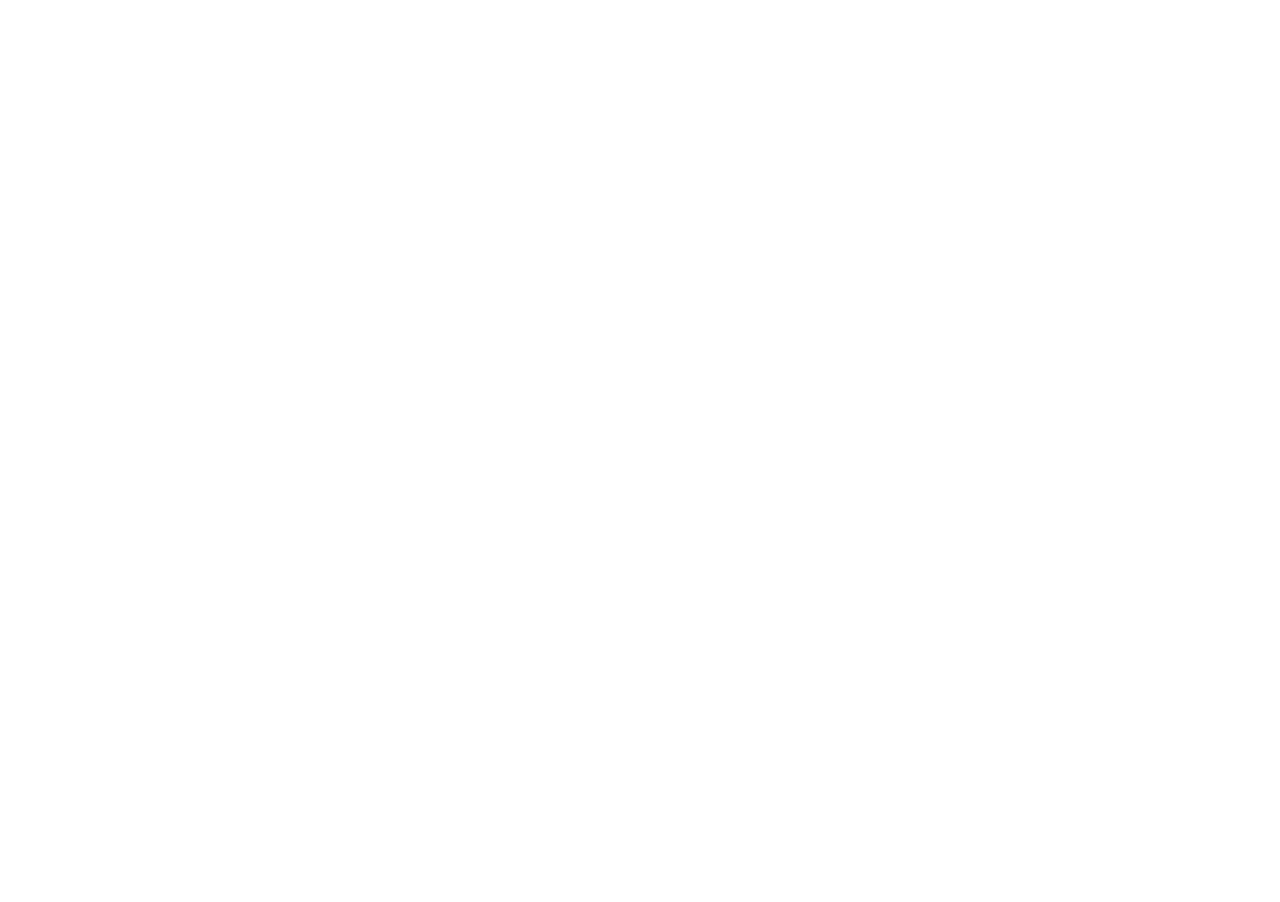
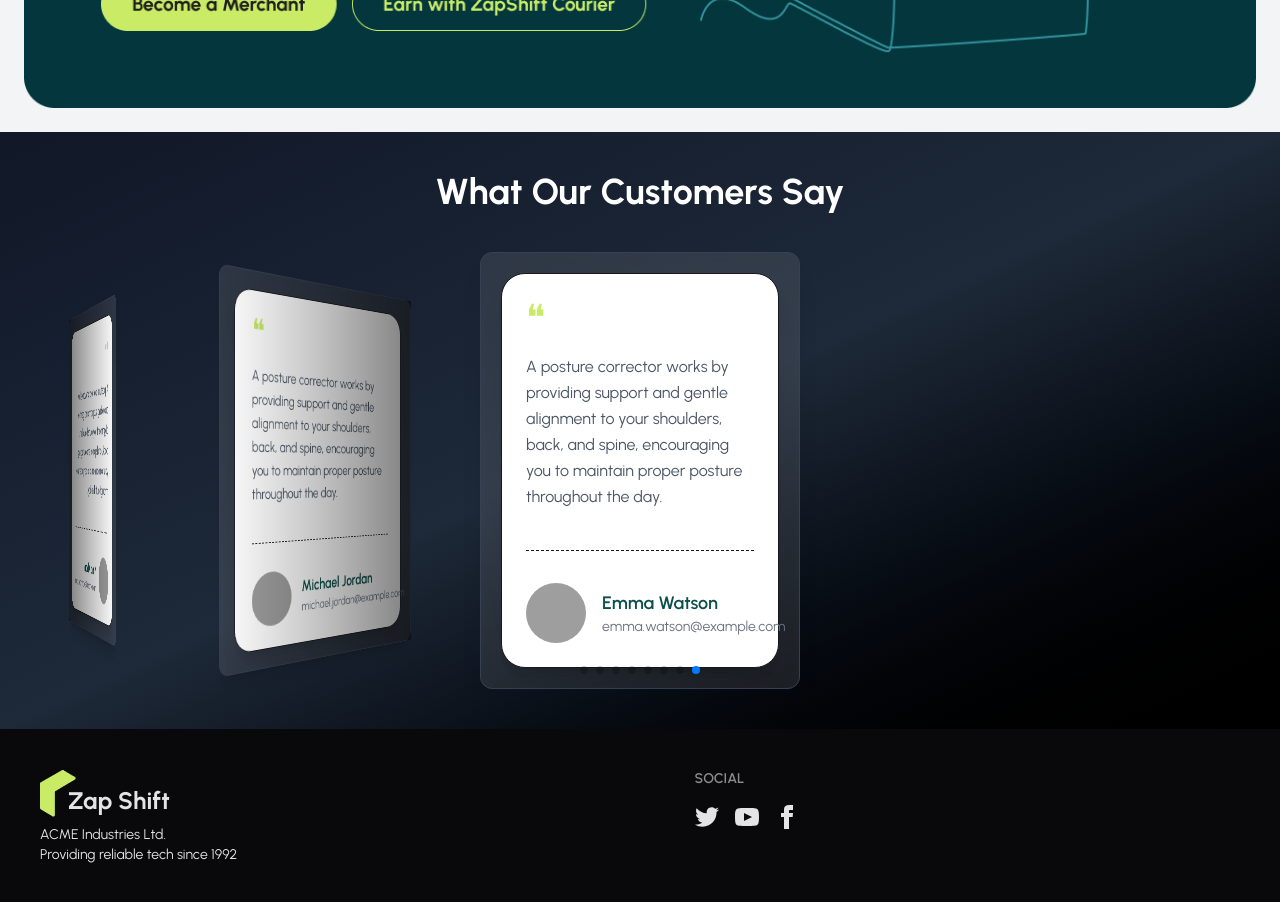
Before and after one commit to Sudipto-Sen-Gupto/Delivery-project-client, a React (Vite) app: page / in a window 1280 px wide. Shown: the part 3520-4422 px from the top of the page. Before the commit the page ends 2532 px from the top, so only its background shows below. Built offline with nearby package versions, Linux system fonts and the light colour scheme; grey boxes are pictures that could not be loaded.

Commit message:
new data load with swipper

```diff
--- /dev/null
+++ b/public/reviews.json
@@ -0,0 +1,98 @@
+[
+  {
+    "id": "5f47ac10b4f1c03e8c123456",
+    "user_email": "john.doe@example.com",
+    "userName": "John Doe",
+    "delivery_email": "delivery1@example.com",
+    "ratings": 4.5,
+    "review": "Smooth delivery and polite staff.",
+    "parcel_id": "5f47ac10b4f1c03e8c654321",
+    "pick_up_email": "pickup1@example.com",
+    "user_photoURL": "https://randomuser.me/api/portraits/men/10.jpg",
+    "date": "2024-05-08T14:30:00.000Z"
+  },
+  {
+    "id": "5f47ac10b4f1c03e8c234567",
+    "user_email": "jane.smith@example.com",
+    "userName": "Jane Smith",
+    "delivery_email": "delivery2@example.com",
+    "ratings": 3.8,
+    "review": "Took a bit longer than expected, but okay overall.",
+    "parcel_id": "5f47ac10b4f1c03e8c765432",
+    "pick_up_email": "pickup2@example.com",
+    "user_photoURL": "https://randomuser.me/api/portraits/women/25.jpg",
+    "date": "2024-06-10T10:15:00.000Z"
+  },
+  {
+    "id": "5f47ac10b4f1c03e8c345678",
+    "user_email": "alex.brown@example.com",
+    "userName": "Alex Brown",
+    "delivery_email": "delivery3@example.com",
+    "ratings": 5.0,
+    "review": "Excellent service! Fast and secure.",
+    "parcel_id": "5f47ac10b4f1c03e8c876543",
+    "pick_up_email": "pickup3@example.com",
+    "user_photoURL": "https://randomuser.me/api/portraits/men/34.jpg",
+    "date": "2024-07-01T08:50:00.000Z"
+  },
+  {
+    "id": "5f47ac10b4f1c03e8c456789",
+    "user_email": "lisa.white@example.com",
+    "userName": "Lisa White",
+    "delivery_email": "delivery4@example.com",
+    "ratings": 4.2,
+    "review": "Very responsive and professional.",
+    "parcel_id": "5f47ac10b4f1c03e8c987654",
+    "pick_up_email": "pickup4@example.com",
+    "user_photoURL": "https://randomuser.me/api/portraits/women/12.jpg",
+    "date": "2024-07-15T09:10:00.000Z"
+  },
+  {
+    "id": "5f47ac10b4f1c03e8c567890",
+    "user_email": "david.lee@example.com",
+    "userName": "David Lee",
+    "delivery_email": "delivery5@example.com",
+    "ratings": 2.9,
+    "review": "Late delivery and no updates. Disappointed.",
+    "parcel_id": "5f47ac10b4f1c03e8c098765",
+    "pick_up_email": "pickup5@example.com",
+    "user_photoURL": "https://randomuser.me/api/portraits/men/19.jpg",
+    "date": "2024-08-02T16:45:00.000Z"
+  },
+  {
+    "id": "5f47ac10b4f1c03e8c678901",
+    "user_email": "nina.khan@example.com",
+    "userName": "Nina Khan",
+    "delivery_email": "delivery6@example.com",
+    "ratings": 4.9,
+    "review": "Superb experience! Highly recommended.",
+    "parcel_id": "5f47ac10b4f1c03e8c109876",
+    "pick_up_email": "pickup6@example.com",
+    "user_photoURL": "https://randomuser.me/api/portraits/women/8.jpg",
+    "date": "2024-08-10T12:00:00.000Z"
+  },
+  {
+    "id": "5f47ac10b4f1c03e8c789012",
+    "user_email": "michael.jordan@example.com",
+    "userName": "Michael Jordan",
+    "delivery_email": "delivery7@example.com",
+    "ratings": 3.3,
+    "review": "Decent service but packaging could be better.",
+    "parcel_id": "5f47ac10b4f1c03e8c210987",
+    "pick_up_email": "pickup7@example.com",
+    "user_photoURL": "https://randomuser.me/api/portraits/men/22.jpg",
+    "date": "2024-08-14T18:20:00.000Z"
+  },
+  {
+    "id": "5f47ac10b4f1c03e8c890123",
+    "user_email": "emma.watson@example.com",
+    "userName": "Emma Watson",
+    "delivery_email": "delivery8@example.com",
+    "ratings": 4.7,
+    "review": "Fast, safe, and friendly delivery service.",
+    "parcel_id": "5f47ac10b4f1c03e8c321098",
+    "pick_up_email": "pickup8@example.com",
+    "user_photoURL": "https://randomuser.me/api/portraits/women/5.jpg",
+    "date": "2024-08-20T07:30:00.000Z"
+  }
+]
--- /dev/null
+++ b/src/component/Review/Review.jsx
@@ -0,0 +1,37 @@
+import React from 'react';
+
+const Review = ({singleData}) => {
+    console.log(singleData);
+
+
+    return (
+        <div>
+            <div className="card bg-base-100 shadow-xl p-6 rounded-3xl max-w-md border">
+      {/* Quote Icon */}
+      <div className="text-primary text-4xl mb-4">❝</div>
+
+      {/* Description */}
+      <p className="text-gray-600 leading-relaxed mb-6">
+        A posture corrector works by providing support and gentle alignment to
+        your shoulders, back, and spine, encouraging you to maintain proper
+        posture throughout the day.
+      </p>
+
+      {/* Divider */}
+      <div className="border-t border-dashed my-4"></div>
+
+      {/* Profile */}
+      <div className="flex items-center gap-4 mt-4">
+      <img src={singleData.user_photoURL}className='rounded-full h-[60px] w-[60px]' alt="" />
+
+        <div>
+          <h3 className="font-semibold text-lg text-teal-900">{singleData.userName}</h3>
+          <p className="text-gray-500 text-sm">{singleData.user_email}</p>
+        </div>
+      </div>
+    </div>
+        </div>
+    );
+};
+
+export default Review;
--- a/src/component/brands/Brands.jsx
+++ b/src/component/brands/Brands.jsx
@@ -12,6 +12,8 @@
 const Brands = () => {
     const logo=[amazon,casio,moonstar,randstad,star,starPeople];
     return (
+        <>
+        <h1 className='text-3xl font-bold text-center my-5'>We helped thousands of sales teams.</h1>
         <Swiper slidesPerView={4}
         centeredSlides={true}
         spaceBetween={30}
@@ -36,7 +38,7 @@
         <SwiperSlide><img src={star} alt="" /></SwiperSlide>
         <SwiperSlide><img src={starPeople} alt="" /></SwiperSlide> */}
 
-        </Swiper>
+        </Swiper></>
     );
 };
 
--- /dev/null
+++ b/src/component/prority/Prority.jsx
@@ -0,0 +1,11 @@
+import React from 'react';
+import download from '../../assets/priority.png'
+const Prority = () => {
+    return (
+        <div className='space-y-4 p-6'>
+            <img src={download} alt="" />
+        </div>
+    );
+};
+
+export default Prority;
--- /dev/null
+++ b/src/component/reviews/Reviews.jsx
@@ -0,0 +1,70 @@
+import axios from 'axios';
+import React, { useEffect, useState } from 'react';
+import Review from '../Review/Review';
+import { Swiper, SwiperSlide } from 'swiper/react';
+
+// Swiper styles
+import 'swiper/css';
+import 'swiper/css/effect-coverflow';
+import 'swiper/css/pagination';
+
+import { EffectCoverflow, Pagination, Autoplay } from 'swiper/modules';
+
+const Reviews = () => {
+  const [reviewData, setReviewData] = useState([]);
+
+  useEffect(() => {
+    axios.get('/reviews.json')
+      .then(res => {
+        setReviewData(res.data);
+      });
+  }, []);
+
+  return (
+    <div className="py-10 bg-gradient-to-br from-gray-900 via-gray-800 to-black">
+      <h2 className="text-center text-4xl font-bold text-white mb-10">
+        What Our Customers Say
+      </h2>
+
+      <Swiper
+        effect={'coverflow'}
+        grabCursor={true}
+        centeredSlides={true}
+        slidesPerView={'auto'}
+        spaceBetween={50}
+        loop={true}
+        autoplay={{
+          delay: 2500,
+          disableOnInteraction: false,
+        }}
+        coverflowEffect={{
+          rotate: 45,
+          stretch: 0,
+          depth: 150,
+          modifier: 1.2,
+          slideShadows: true,
+        }}
+        pagination={{
+          clickable: true,
+        }}
+        modules={[EffectCoverflow, Pagination, Autoplay]}
+        className="mySwiper max-w-6xl mx-auto"
+      >
+
+        {reviewData.map((singleData) => (
+          <SwiperSlide
+            key={singleData.id}
+            className="!w-80 !h-auto"
+          >
+            <div className="p-5 bg-white/10 backdrop-blur-md border border-gray-700 rounded-xl shadow-xl hover:scale-105 transition-all duration-300">
+              <Review singleData={singleData}></Review>
+            </div>
+          </SwiperSlide>
+        ))}
+
+      </Swiper>
+    </div>
+  );
+};
+
+export default Reviews;
--- /dev/null
+++ b/src/component/servicedata/Servicedata.jsx
@@ -0,0 +1,33 @@
+import React from 'react';
+import liveTrack from '../../assets/live-tracking.png'
+import safeDelivery from '../../assets/safe-delivery.png'
+const Servicedata = () => {
+    return (
+        <div className='p-4  space-y-5'>
+            <div className='flex justify-center items-center bg-white gap-10 p-4'>
+                <img src={liveTrack} alt="" className='border-r-4 border-dotted px-4' />
+
+                <div>
+                    <h1 className='text-3xl font-bold'>Live Parcel Tracking</h1>
+                    <p>Stay updated in real-time with our live parcel tracking feature. From pick-up to delivery, monitor your shipment's journey and get instant status updates for complete peace of mind.</p>
+                </div>
+            </div>
+            <div className='flex justify-center items-center bg-white gap-10 p-4 '>
+                <img src={safeDelivery} alt="" className='border-r-4 border-dotted px-4' />
+                <div>
+                    <h1 className='text-3xl font-bold'>100% Safe Delivery</h1>
+                    <p>We ensure your parcels are handled with the utmost care and delivered securely to their destination. Our reliable process guarantees safe and damage-free delivery every time.</p>
+                </div>
+            </div>
+            <div className='flex justify-center items-center bg-white gap-10 p-4'>
+                <img src={liveTrack} alt="" className='border-r-4 border-dotted px-4' />
+                <div>
+                    <h1 className='text-3xl font-bold'>24/7 Call Center Support</h1>
+                    <p>Our dedicated support team is available around the clock to assist you with any questions, updates, or delivery concerns—anytime you need us.</p>
+                </div>
+            </div>
+        </div>
+    );
+};
+
+export default Servicedata;
--- a/src/pages/homepage/Homepage.jsx
+++ b/src/pages/homepage/Homepage.jsx
@@ -4,6 +4,9 @@
 import { useLoaderData } from 'react-router';
 import Dynamiccard from '../../component/dynamicCard/Dynamiccard';
 import Brands from '../../component/brands/Brands';
+import Servicedata from '../../component/servicedata/Servicedata';
+import Prority from '../../component/prority/Prority';
+import Reviews from '../../component/reviews/Reviews';
 
 const Homepage = () => {
     const data=useLoaderData();
@@ -25,6 +28,9 @@
            </div>
 
           <Brands></Brands>
+          <Servicedata></Servicedata>
+          <Prority></Prority>
+          <Reviews></Reviews>
         </div>
     );
 };
```
Also changed, not shown: src/assets/priority.png (added).
